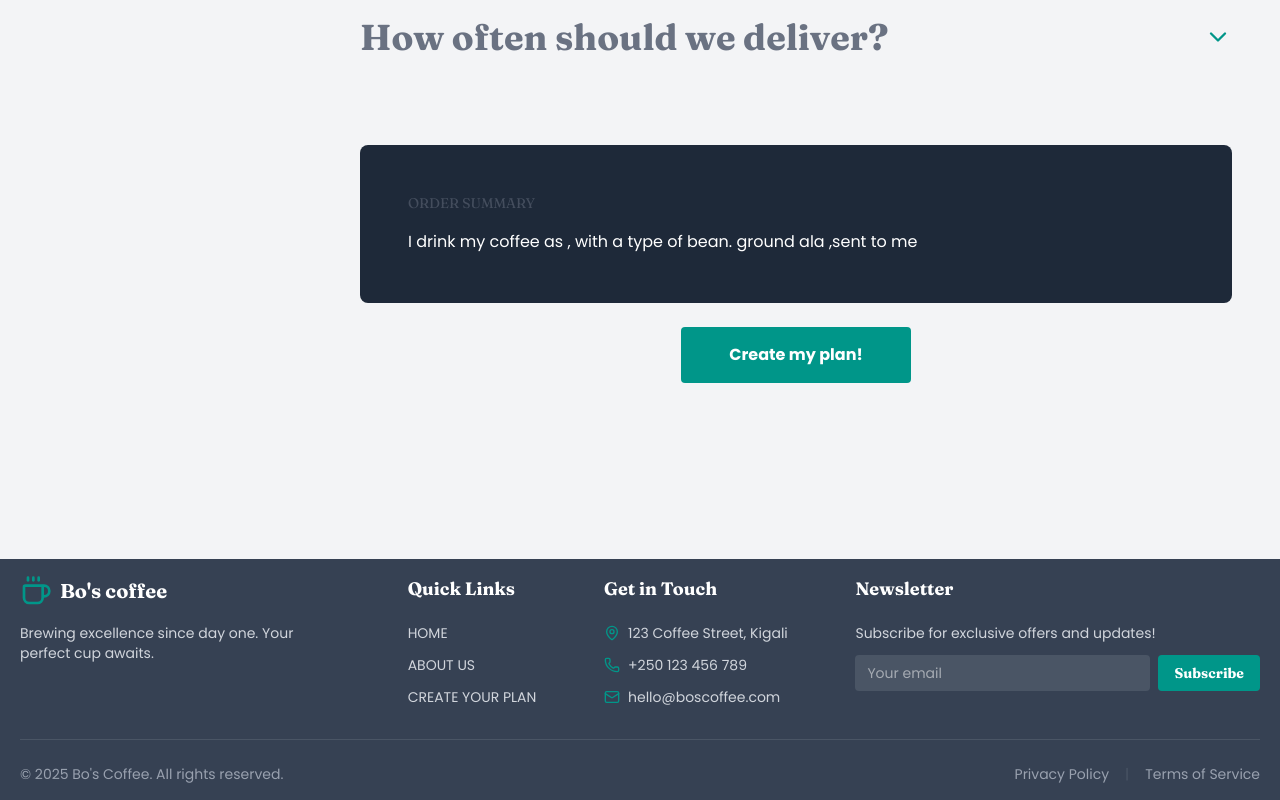
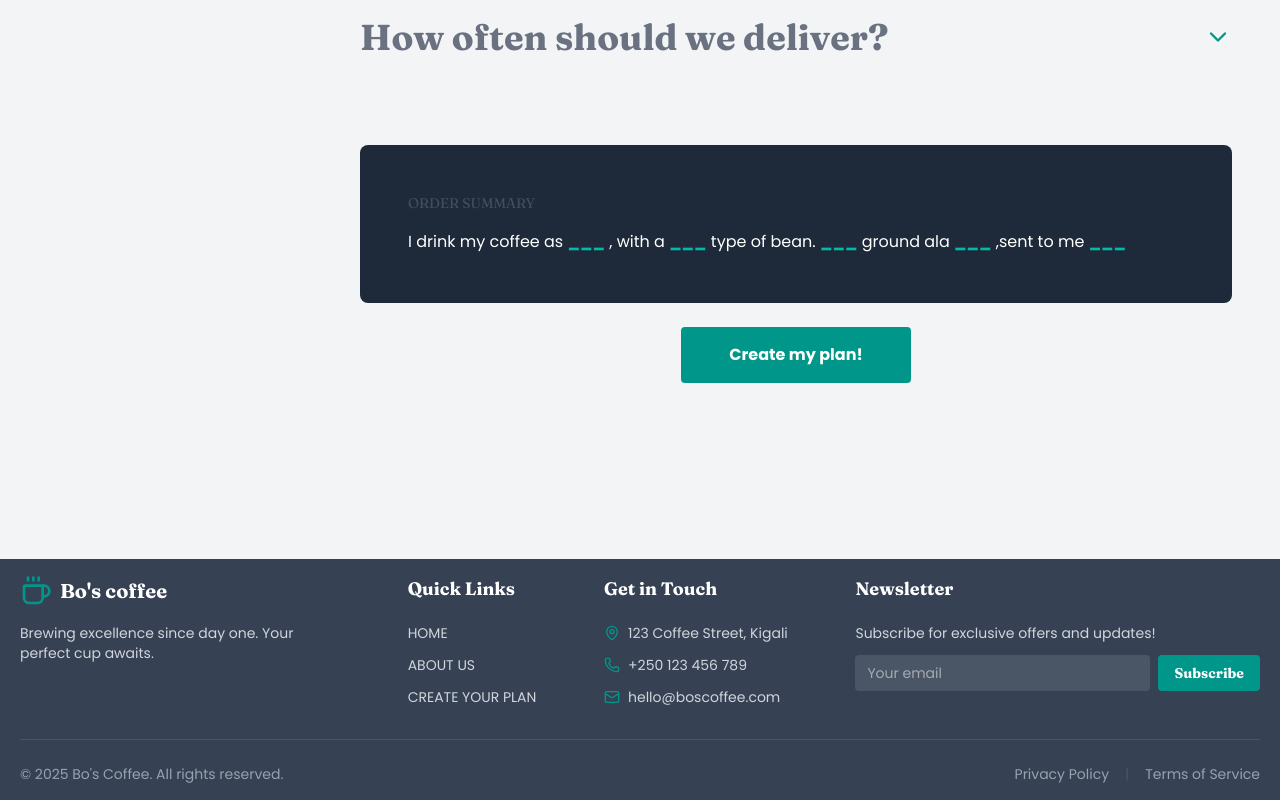
Before and after one commit to bahatibahizi209/coffee-webapp, a React (Vite) app: page /createplan in a window 1280 px wide. Shown: the part 1779-2579 px from the top of the page. Built offline with nearby package versions, Linux system fonts and the light colour scheme.

Commit message:
new updates of codes

```diff
--- a/src/assets/pages/Createplan.jsx
+++ b/src/assets/pages/Createplan.jsx
@@ -249,11 +249,11 @@ selections.deliveries;
         <h3 className="font-fraunces text-gray-500 uppercase text-sm mb-4 opacity-50">Order summary</h3>
         <p className="text-white text-base sm:text-l leading-relaxed">
           I drink my coffee as{" "}
-          <span className="text-teal-500 font-bold">{}</span> , with a{" "}
-          <span className="text-teal-500 font-bold">{}</span> type of bean.{" "}
-          <span className="text-teal-500 font-bold">{}</span> ground ala{" "}
-          <span className="text-teal-500 font-bold">{}</span> ,sent to me{" "}
-          <span className="text-teal-500 font-bold">{}</span>
+          <span className="text-teal-500 font-bold">{selections.preferences || "___"}</span> , with a{" "}
+          <span className="text-teal-500 font-bold">{selections.beanType || "___"}</span> type of bean.{" "}
+          <span className="text-teal-500 font-bold">{selections.quantity || "___"}</span> ground ala{" "}
+          <span className="text-teal-500 font-bold">{selections.grindOption || "___"}</span> ,sent to me{" "}
+          <span className="text-teal-500 font-bold">{selections.deliveries || "___"}</span>
         </p>
       </div>
 
```
